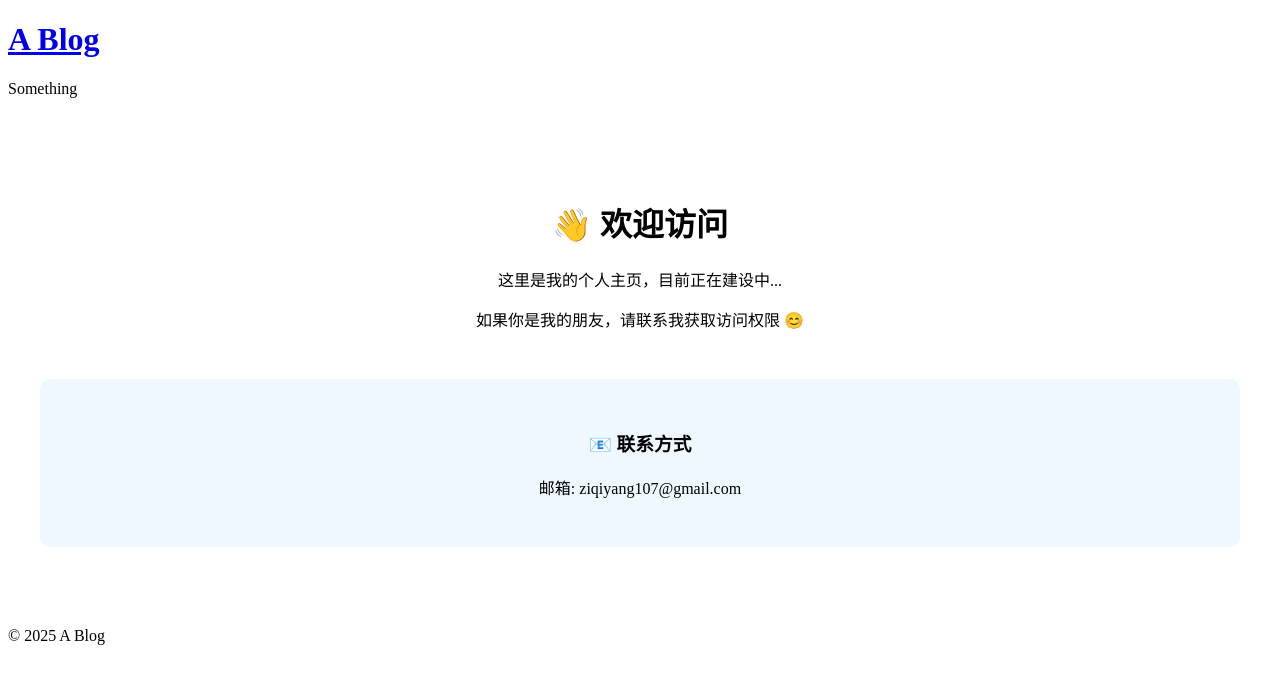
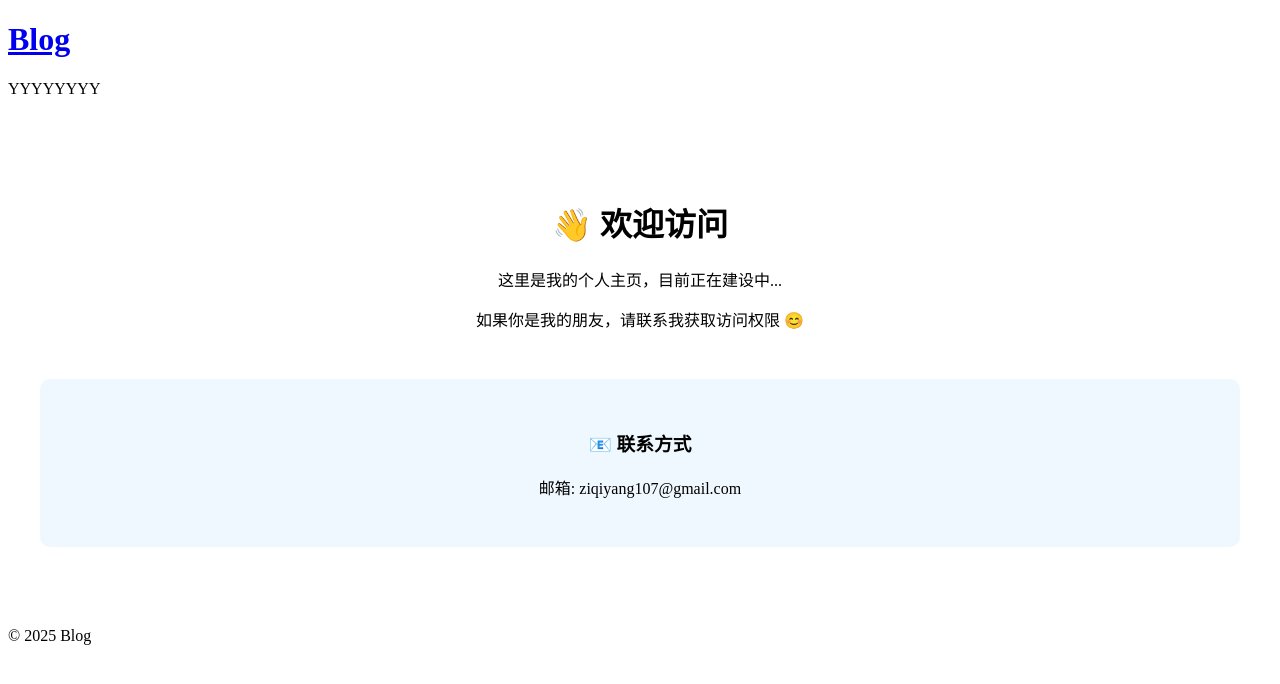
Before and after one commit to ziqiyang107/ziqiyang107.github.io, a Jekyll site: the page built from public.md, in a window 1280 px wide. Shown: the top 684 px of the page. Built offline with Jekyll 4.4.1, drawn with Linux system fonts in a browser that asks for light colours; formulas are drawn with MathJax 3.

Commit message:
Update _config.yml

```diff
--- a/_config.yml
+++ b/_config.yml
@@ -1,6 +1,6 @@
 # 网站基本信息
-title: "A Blog"
-description: "Something"
+title: "Blog"
+description: "YYYYYYYY"
 baseurl: ""
 url: "https://ziqiyang107.github.io"
 
```
